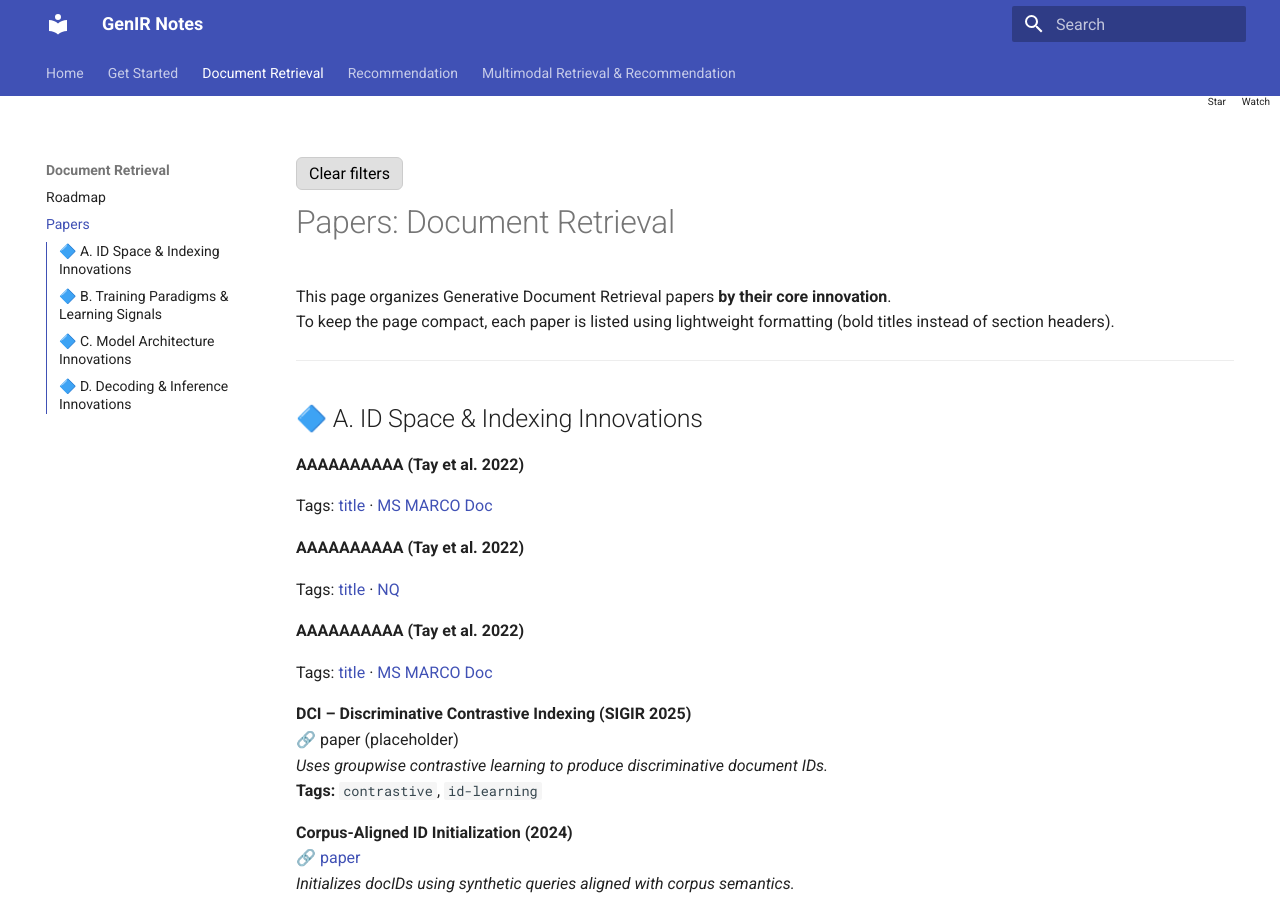
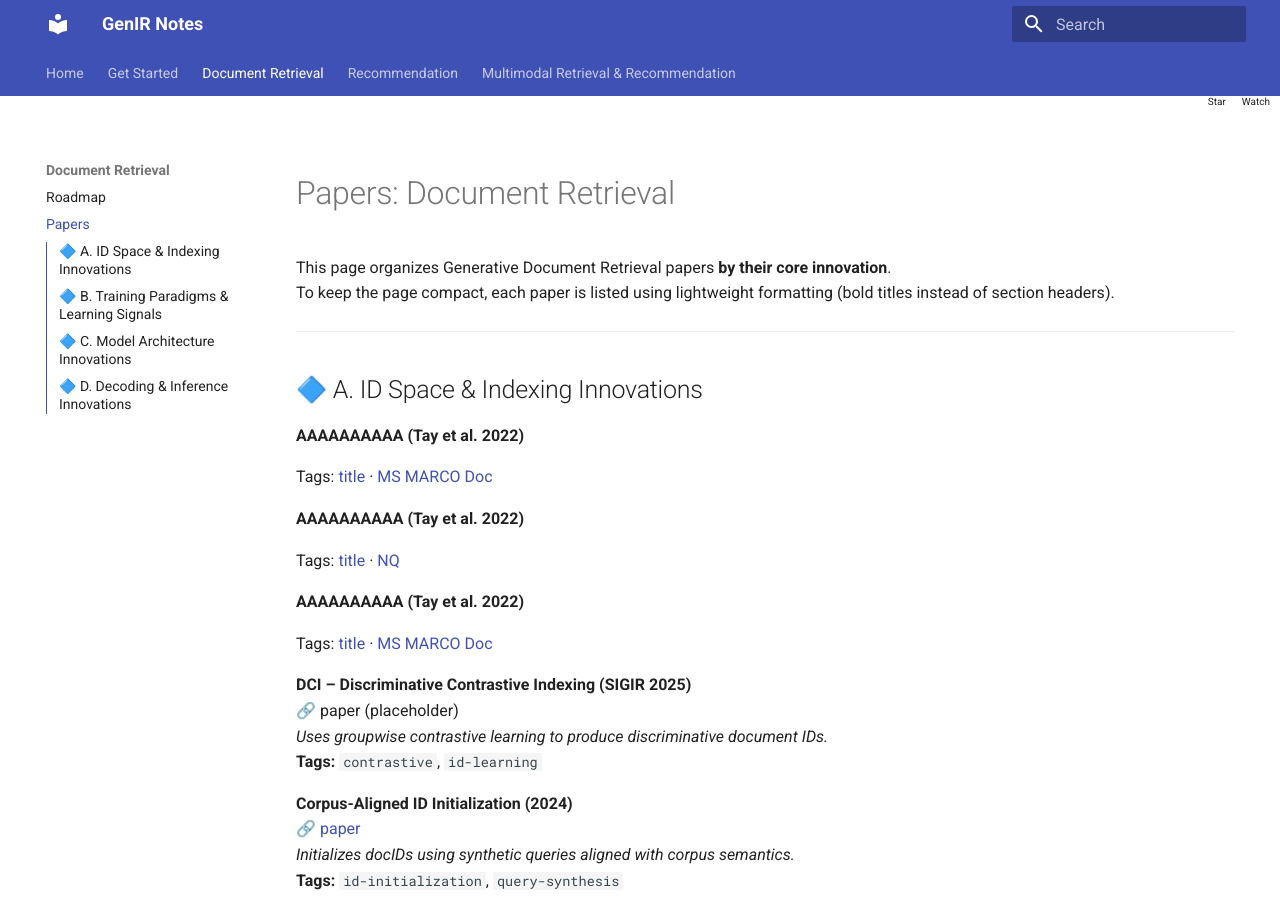
Before and after one commit to GenIR-notes/genir-notes, an MkDocs documentation site: the page built from docs/document_retrieval/papers.md, in a window 1280 px wide and 900 px high. Built offline with MkDocs 1.6.1 and Material for MkDocs 9.7.7, drawn with Linux system fonts in a browser that asks for light colours.

Commit message:
Update papers.md

```diff
--- a/docs/document_retrieval/papers.md
+++ b/docs/document_retrieval/papers.md
@@ -1,10 +1,6 @@
-<div style="margin-bottom:12px;">
-<button id="clear-filters" style="padding:6px 12px;
-    background:#e0e0e0; border:1px solid #ccc;
-    border-radius:6px; cursor:pointer;">
-    Clear filters
+<button id="clear-filters" style="display:none;" class="clear-filter-btn">
+  ✕ Clear filters
 </button>
-</div>
 
 # Papers: Document Retrieval
 
```
